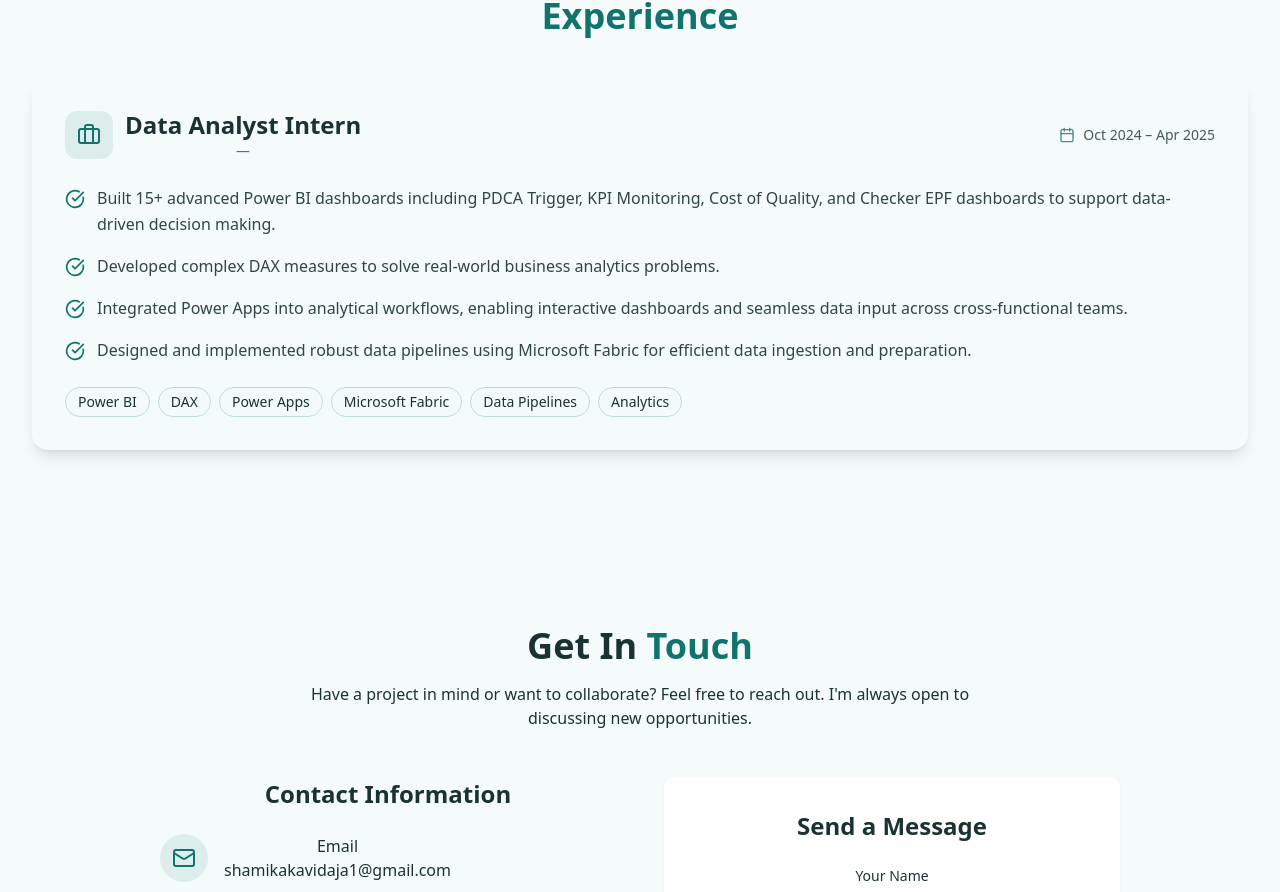
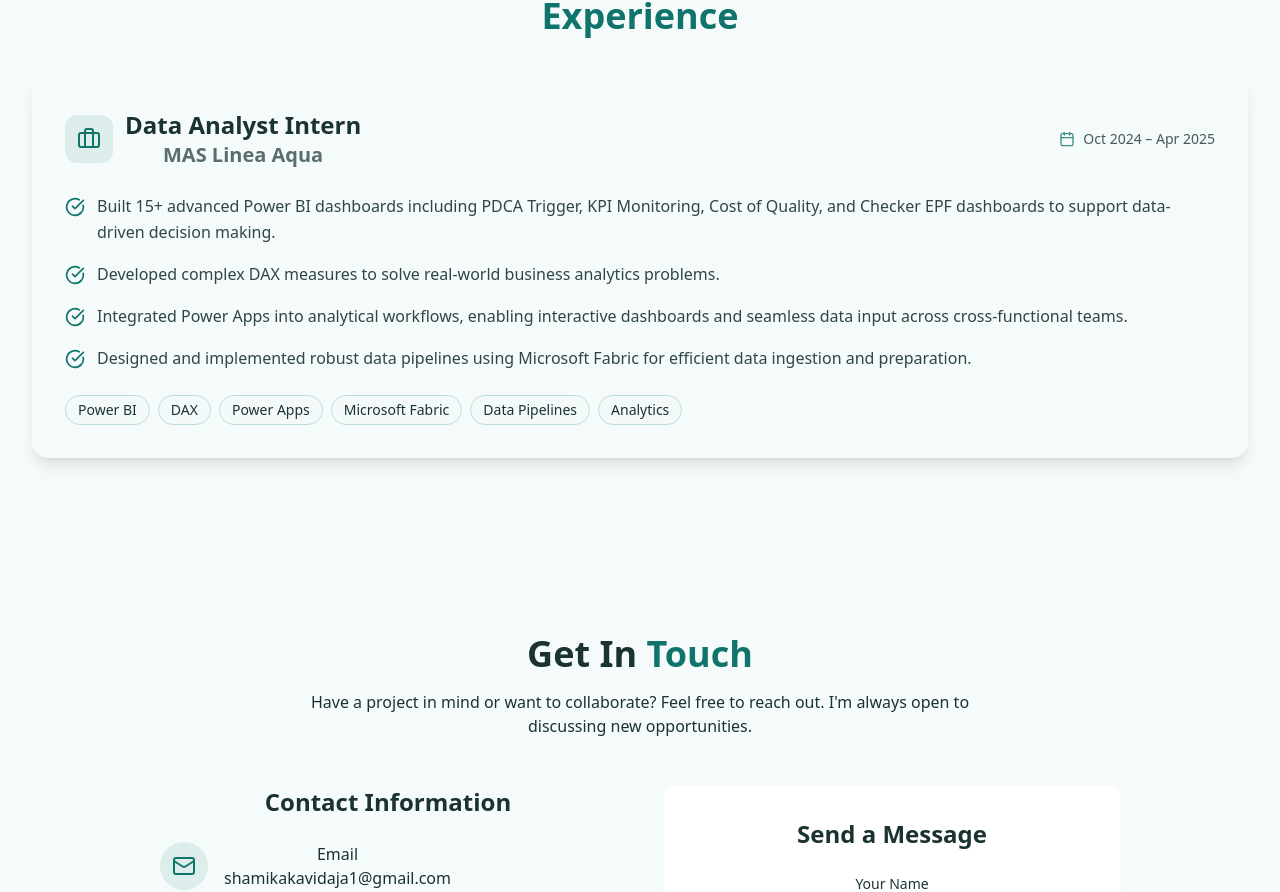
Before and after one commit to SKCodes1/shamika-konara-portfolio, a React (Vite) app: page / in a window 1280 px wide. Shown: the part 7228-8120 px from the top of the page. Built offline with nearby package versions, Linux system fonts and the light colour scheme.

Commit message:
add company name for experiences

```diff
--- a/src/Components/Experience.jsx
+++ b/src/Components/Experience.jsx
@@ -1,29 +1,9 @@
-// src/components/Experience.jsx
-// export const Experience = () => {
-//   //function Experience() {
-//   return (
-//     <section id="experience" className="py-20 px-10 text-center">
-//       <h2
-//         className="text-4xl font-bold mb-10
-//         animate-fade-in text-primary"
-//       >
-//         Experience
-//       </h2>
-//       <p className="text-gray-300 max-w-2xl mx-auto">
-//         {/* Worked on multiple tech projects and internships, focusing on web
-//         development and AI. */}
-//       </p>
-//     </section>
-//   );
-// };
-
-//export default Experience;
 import { Briefcase, Calendar, CheckCircle } from "lucide-react";
 
 const experienceData = [
   {
     role: "Data Analyst Intern",
-    company: "—", // optional (add company name if needed)
+    company: "MAS Linea Aqua",
     period: "Oct 2024 – Apr 2025",
     highlights: [
       "Built 15+ advanced Power BI dashboards including PDCA Trigger, KPI Monitoring, Cost of Quality, and Checker EPF dashboards to support data-driven decision making.",
@@ -74,7 +54,9 @@ export const Experience = () => {
                 <div>
                   <h3 className="text-2xl font-semibold">{exp.role}</h3>
                   {exp.company && (
-                    <p className="text-sm opacity-70">{exp.company}</p>
+                    <p className="text-xl font-semibold opacity-70">
+                      {exp.company}
+                    </p>
                   )}
                 </div>
               </div>
```
